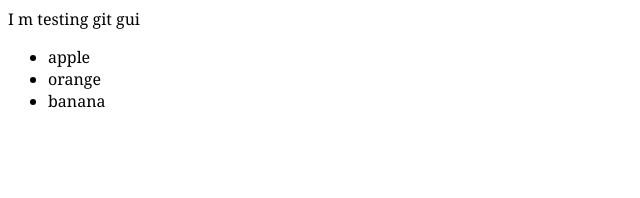
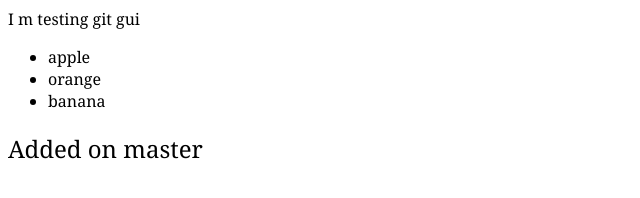
Before and after one commit to ayemyatlwin/calculatorByMe, a plain HTML site: page index.html in a window 1280 px wide. Shown: the whole page, without its empty margins (0-640 px from the left). Drawn offline with Linux system fonts and the light colour scheme.

Commit message:
added on master

```diff
--- a/index.html
+++ b/index.html
@@ -49,6 +49,8 @@
       <li>banana</li>
     </ul>
 
+    <h2>Added on master</h2>
+
     <!-- <script src="./script.js"></script> -->
     <!-- <script src="./node_modules/bootstrap/dist/js/bootstrap.bundle.min.js"></script> -->
   </body>
```
